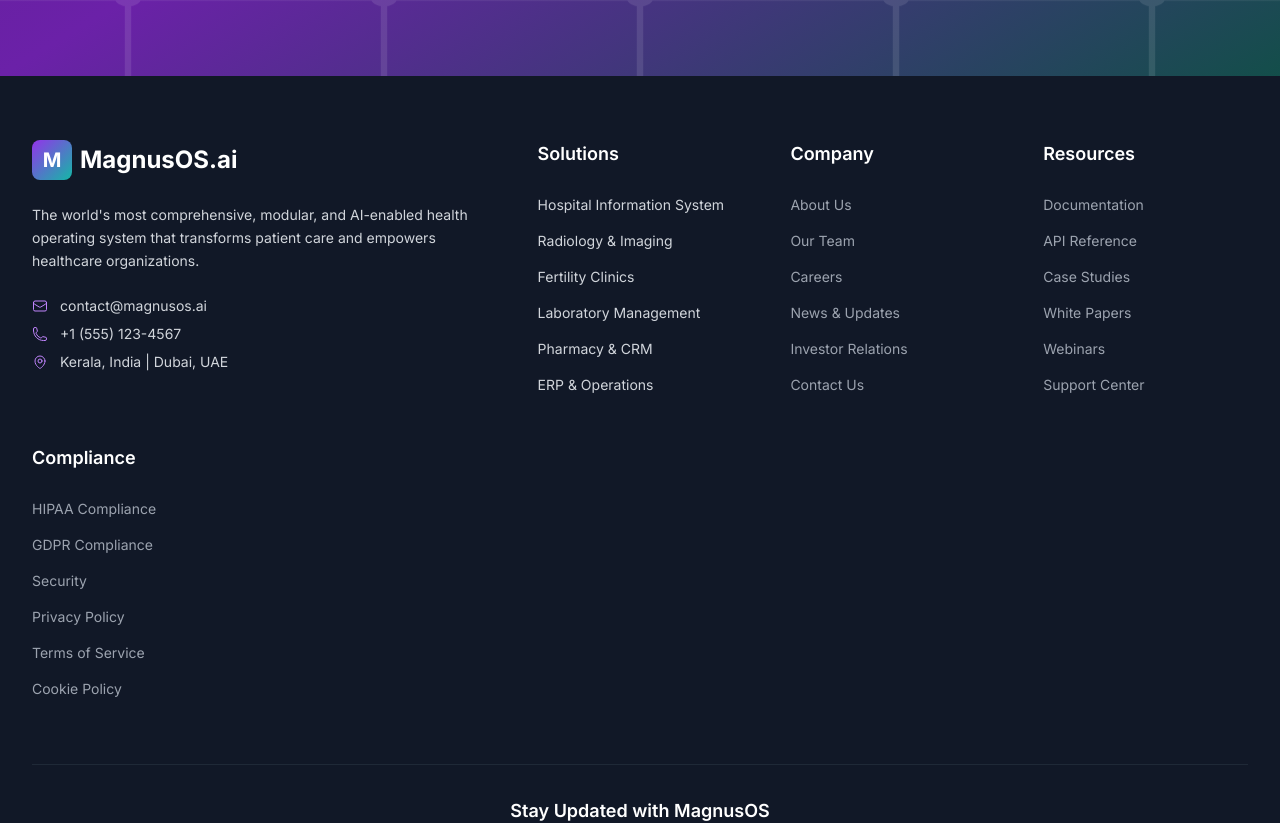
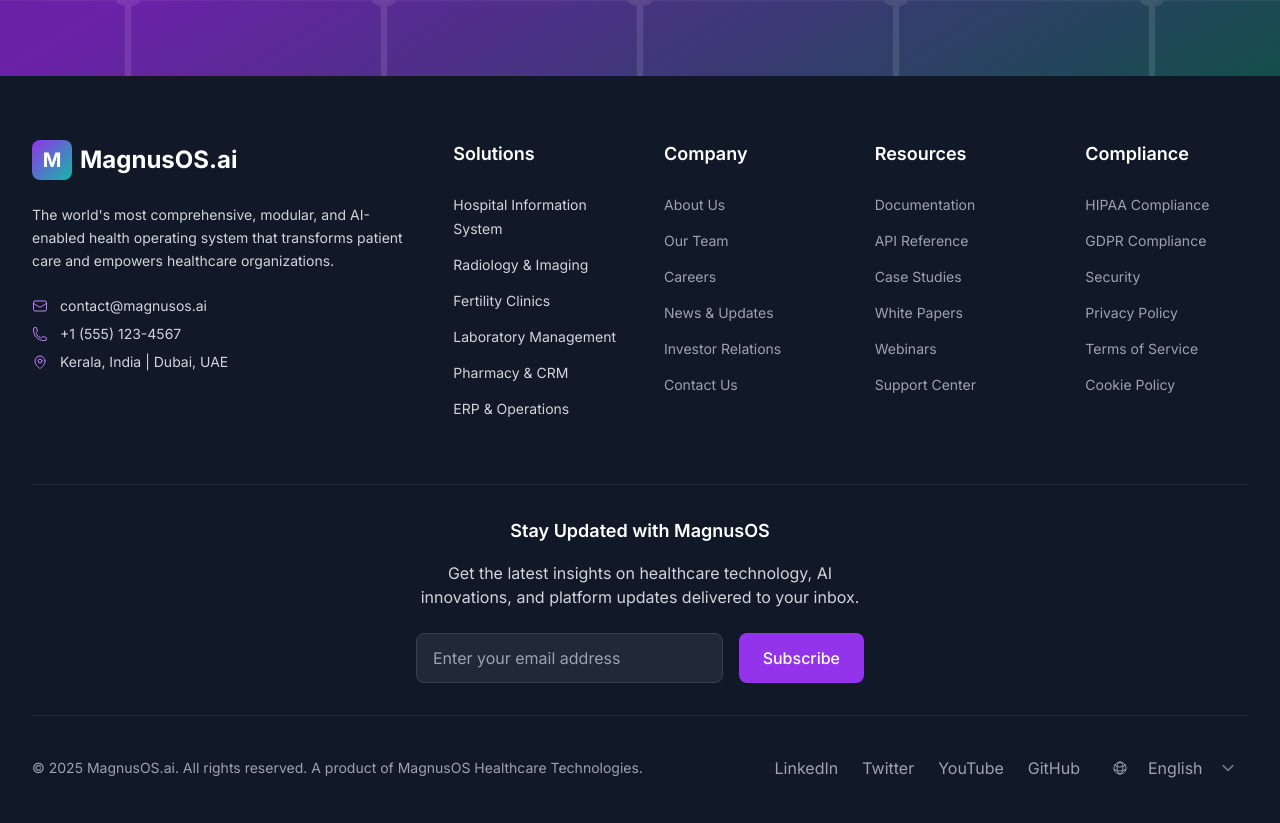
Before and after one commit to Magnus-PJ/magnusos-website, a Next.js app: page / in a window 1280 px wide. Shown: the part 7882-8705 px from the top of the page. Built offline with nearby package versions, Linux system fonts and the light colour scheme.

Commit message:
Adjust footer to 6-column grid: Changed from 5-column to 6-column grid for better column distribution and to ensure Company Info (2 cols) + 4 navigation columns (1 col each) are properly spaced.

```diff
--- a/components/Footer.tsx
+++ b/components/Footer.tsx
@@ -56,7 +56,7 @@ export default function Footer() {
       <div className="container-padding max-w-7xl mx-auto">
         {/* Main Footer Content */}
         <div className="py-16">
-          <div className="grid grid-cols-1 md:grid-cols-2 lg:grid-cols-5 gap-8 lg:gap-12">
+          <div className="grid grid-cols-1 md:grid-cols-2 lg:grid-cols-6 gap-8 lg:gap-12">
             {/* Company Info */}
             <motion.div
               initial={{ opacity: 0, y: 20 }}
```
